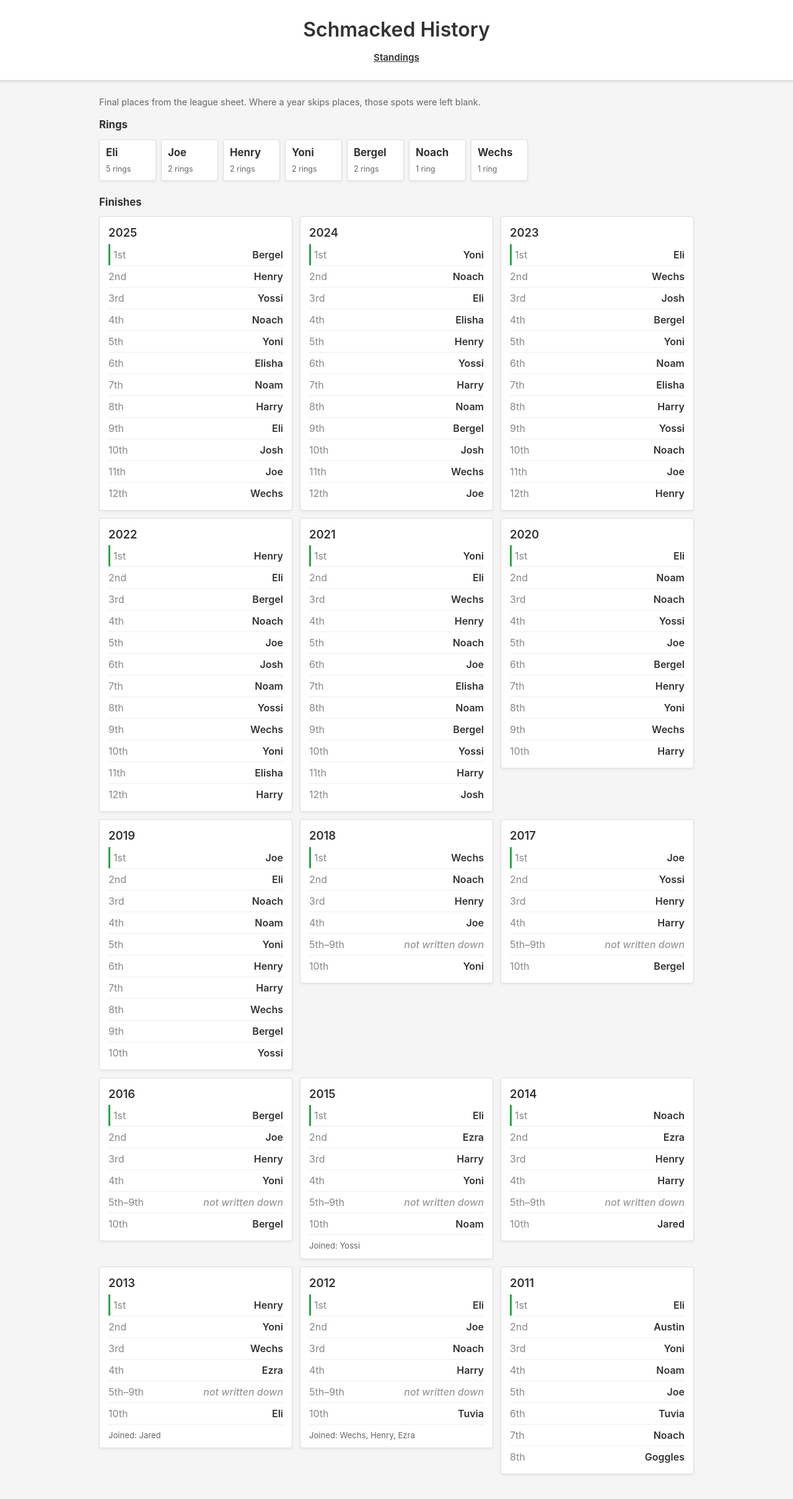
After one commit to ewint814/ESPN_fantasy_football_live_standings, a Flask app: page /history in a window 1280 px wide. The commit adds this page. Shown: the whole page at 62% size. Run offline with Flask 3, Linux system fonts and the light colour scheme.

Commit message:
Add a history page with final places from the league sheet. (#22)
The standings page keeps its two tabs and links to the new page.
Rings are counted from first place. Blank middle places stay blank.

Co-authored-by: Cursor Agent <cursoragent@cursor.com>
Co-authored-by: Eliav Winton <ewint814@users.noreply.github.com>

```diff
--- a/fantasy_tracker_realtime.py
+++ b/fantasy_tracker_realtime.py
@@ -21,6 +21,7 @@ import pytz
 
 # Import local modules
 from config import Config
+from league_history import ring_counts, season_views
 from nfl_utils import NFLSeasonHelper
 from constants import (
     UPDATE_INTERVAL_ACTIVE_GAMES,
@@ -795,6 +796,14 @@ class FantasyTracker:
         def dashboard() -> str:
             return self._render_dashboard()
 
+        @self.app.route('/history')
+        def history() -> str:
+            return render_template(
+                'history.html',
+                rings=ring_counts(),
+                seasons=season_views(),
+            )
+
         @self.app.route('/manifest.webmanifest')
         def manifest() -> Response:
             payload = {
--- /dev/null
+++ b/league_history.py
@@ -0,0 +1,248 @@
+"""Final places from the league sheet.
+
+The sheet is the record of who finished where. ESPN's default final
+rankings do not match this league's losers' bracket, so this page does
+not derive places from ESPN.
+
+2012 through 2018 leave most middle places blank. 2016 lists Bergel in
+1st and in 10th, and that is how the sheet reads. A Harry cell sits in
+the 2011 column with no place next to it, so it is not a finish.
+"""
+
+from dataclasses import dataclass
+
+# Career-table order on the Stats tab. Rings are sorted by count, then this.
+SHEET_ORDER: tuple[str, ...] = (
+    "Eli",
+    "Joe",
+    "Henry",
+    "Yoni",
+    "Bergel",
+    "Noach",
+    "Wechs",
+    "Harry",
+    "Josh",
+    "Elisha",
+    "Noam",
+    "Yossi",
+    "Austin",
+    "Ezra",
+    "Goggles",
+    "Jared",
+    "Tuvia",
+)
+
+
+@dataclass(frozen=True)
+class Season:
+    """One column of the Finishes tab."""
+
+    year: int
+    places: tuple[str | None, ...]
+    joined: tuple[str, ...] = ()
+
+
+@dataclass(frozen=True)
+class PlaceRow:
+    """One line on a season card. A gap covers places the sheet left blank."""
+
+    label: str
+    name: str | None
+    champion: bool
+    gap: bool
+
+
+@dataclass(frozen=True)
+class SeasonView:
+    """A season ready for the history page."""
+
+    year: int
+    rows: tuple[PlaceRow, ...]
+    joined: tuple[str, ...]
+
+
+@dataclass(frozen=True)
+class Ring:
+    """Championships counted from 1st place."""
+
+    name: str
+    count: int
+
+
+# Newest season first. None is a place the sheet left empty.
+SEASONS: tuple[Season, ...] = (
+    Season(
+        2025,
+        (
+            "Bergel",
+            "Henry",
+            "Yossi",
+            "Noach",
+            "Yoni",
+            "Elisha",
+            "Noam",
+            "Harry",
+            "Eli",
+            "Josh",
+            "Joe",
+            "Wechs",
+        ),
+    ),
+    Season(
+        2024,
+        (
+            "Yoni",
+            "Noach",
+            "Eli",
+            "Elisha",
+            "Henry",
+            "Yossi",
+            "Harry",
+            "Noam",
+            "Bergel",
+            "Josh",
+            "Wechs",
+            "Joe",
+        ),
+    ),
+    Season(
+        2023,
+        (
+            "Eli",
+            "Wechs",
+            "Josh",
+            "Bergel",
+            "Yoni",
+            "Noam",
+            "Elisha",
+            "Harry",
+            "Yossi",
+            "Noach",
+            "Joe",
+            "Henry",
+        ),
+    ),
+    Season(
+        2022,
+        (
+            "Henry",
+            "Eli",
+            "Bergel",
+            "Noach",
+            "Joe",
+            "Josh",
+            "Noam",
+            "Yossi",
+            "Wechs",
+            "Yoni",
+            "Elisha",
+            "Harry",
+        ),
+    ),
+    Season(
+        2021,
+        (
+            "Yoni",
+            "Eli",
+            "Wechs",
+            "Henry",
+            "Noach",
+            "Joe",
+            "Elisha",
+            "Noam",
+            "Bergel",
+            "Yossi",
+            "Harry",
+            "Josh",
+        ),
+    ),
+    Season(
+        2020, ("Eli", "Noam", "Noach", "Yossi", "Joe", "Bergel", "Henry", "Yoni", "Wechs", "Harry")
+    ),
+    Season(
+        2019, ("Joe", "Eli", "Noach", "Noam", "Yoni", "Henry", "Harry", "Wechs", "Bergel", "Yossi")
+    ),
+    Season(2018, ("Wechs", "Noach", "Henry", "Joe", None, None, None, None, None, "Yoni")),
+    Season(2017, ("Joe", "Yossi", "Henry", "Harry", None, None, None, None, None, "Bergel")),
+    Season(2016, ("Bergel", "Joe", "Henry", "Yoni", None, None, None, None, None, "Bergel")),
+    Season(
+        2015, ("Eli", "Ezra", "Harry", "Yoni", None, None, None, None, None, "Noam"), ("Yossi",)
+    ),
+    Season(2014, ("Noach", "Ezra", "Henry", "Harry", None, None, None, None, None, "Jared")),
+    Season(
+        2013, ("Henry", "Yoni", "Wechs", "Ezra", None, None, None, None, None, "Eli"), ("Jared",)
+    ),
+    Season(
+        2012,
+        ("Eli", "Joe", "Noach", "Harry", None, None, None, None, None, "Tuvia"),
+        ("Wechs", "Henry", "Ezra"),
+    ),
+    Season(2011, ("Eli", "Austin", "Yoni", "Noam", "Joe", "Tuvia", "Noach", "Goggles")),
+)
+
+
+def ordinal(place: int) -> str:
+    """1st, 2nd, 3rd, 4th."""
+    if 10 <= place % 100 <= 20:
+        suffix = "th"
+    else:
+        suffix = {1: "st", 2: "nd", 3: "rd"}.get(place % 10, "th")
+    return f"{place}{suffix}"
+
+
+def _rows(places: tuple[str | None, ...]) -> tuple[PlaceRow, ...]:
+    """Collapse a run of blank places into one line. Drop blank places after the last name."""
+    rows: list[PlaceRow] = []
+    index = 0
+    last = len(places)
+    while index < last:
+        if places[index] is not None:
+            place = index + 1
+            rows.append(PlaceRow(ordinal(place), places[index], place == 1, False))
+            index += 1
+            continue
+        end = index
+        while end < last and places[end] is None:
+            end += 1
+        if end == last:
+            break
+        start_place = index + 1
+        end_place = end
+        if start_place == end_place:
+            label = ordinal(start_place)
+        else:
+            label = f"{ordinal(start_place)}–{ordinal(end_place)}"
+        rows.append(PlaceRow(label, None, False, True))
+        index = end
+    return tuple(rows)
+
+
+def season_views() -> tuple[SeasonView, ...]:
+    """Season cards, newest first."""
+    return tuple(SeasonView(season.year, _rows(season.places), season.joined) for season in SEASONS)
+
+
+def ring_counts() -> tuple[Ring, ...]:
+    """Championships, most rings first, then the sheet's career order."""
+    counts: dict[str, int] = {}
+    for season in SEASONS:
+        champion = season.places[0] if season.places else None
+        if champion:
+            counts[champion] = counts.get(champion, 0) + 1
+
+    def sort_key(name: str) -> tuple[int, int]:
+        try:
+            sheet_index = SHEET_ORDER.index(name)
+        except ValueError:
+            sheet_index = len(SHEET_ORDER)
+        return (-counts[name], sheet_index)
+
+    return tuple(Ring(name, counts[name]) for name in sorted(counts, key=sort_key))
+
+
+def champion(year: int) -> str | None:
+    """1st place for a season, or None when that year is not on the sheet."""
+    for season in SEASONS:
+        if season.year == year and season.places:
+            return season.places[0]
+    return None
--- /dev/null
+++ b/templates/history.html
@@ -0,0 +1,199 @@
+<!DOCTYPE html>
+<html lang="en">
+<head>
+    <meta charset="UTF-8">
+    <meta name="viewport" content="width=device-width, initial-scale=1.0">
+    <meta name="apple-mobile-web-app-capable" content="yes">
+    <meta name="apple-mobile-web-app-title" content="Schmacked">
+    <meta name="theme-color" content="#333333">
+    <title>Schmacked History</title>
+    <style>
+        * { margin: 0; padding: 0; box-sizing: border-box; }
+
+        body {
+            font-family: -apple-system, BlinkMacSystemFont, 'Segoe UI', system-ui, sans-serif;
+            background: #f5f5f5;
+            min-height: 100vh;
+            color: #333;
+            line-height: 1.5;
+        }
+
+        .header {
+            background: white;
+            border-bottom: 1px solid #ddd;
+            padding: 24px 20px;
+            text-align: center;
+            box-shadow: 0 2px 4px rgba(0, 0, 0, 0.1);
+            position: sticky;
+            top: 0;
+            z-index: 100;
+        }
+
+        .header h1 {
+            font-size: 2em;
+            font-weight: 600;
+            color: #333;
+            margin-bottom: 8px;
+        }
+
+        .page-link {
+            color: #333;
+            font-weight: 600;
+            font-size: 0.95em;
+        }
+
+        .container {
+            max-width: 1000px;
+            margin: 0 auto;
+            padding: 24px 20px 40px;
+        }
+
+        .note {
+            color: #666;
+            font-size: 0.9em;
+            margin-bottom: 14px;
+        }
+
+        h2 {
+            font-size: 1.05em;
+            margin: 4px 0 10px;
+        }
+
+        .rings {
+            display: flex;
+            flex-wrap: wrap;
+            gap: 8px;
+            margin-bottom: 22px;
+        }
+
+        .ring {
+            background: white;
+            border: 1px solid #ddd;
+            border-radius: 4px;
+            padding: 8px 10px;
+            min-width: 92px;
+            box-shadow: 0 2px 4px rgba(0, 0, 0, 0.06);
+        }
+
+        .ring b {
+            display: block;
+            font-size: 1.05em;
+            white-space: nowrap;
+        }
+
+        .ring span {
+            color: #666;
+            font-size: 0.78em;
+        }
+
+        .seasons {
+            display: grid;
+            grid-template-columns: repeat(auto-fill, minmax(240px, 1fr));
+            gap: 12px;
+            align-items: start;
+        }
+
+        .season {
+            background: white;
+            border: 1px solid #ddd;
+            border-radius: 4px;
+            box-shadow: 0 2px 4px rgba(0, 0, 0, 0.06);
+            padding: 12px 14px 10px;
+            scroll-margin-top: 120px;
+        }
+
+        .season h3 {
+            font-size: 1.15em;
+            font-weight: 600;
+            margin-bottom: 4px;
+        }
+
+        .place-row {
+            display: flex;
+            justify-content: space-between;
+            align-items: baseline;
+            gap: 12px;
+            padding: 5px 0;
+            border-bottom: 1px solid #eee;
+        }
+
+        .place-row:last-child {
+            border-bottom: none;
+        }
+
+        .place {
+            color: #888;
+            white-space: nowrap;
+            flex: 0 0 auto;
+        }
+
+        .name {
+            font-weight: 600;
+            white-space: nowrap;
+            text-align: right;
+        }
+
+        .place-row.champ {
+            box-shadow: inset 3px 0 0 #28a745;
+            padding-left: 8px;
+        }
+
+        .place-row.gap .name {
+            color: #999;
+            font-weight: 500;
+            font-style: italic;
+        }
+
+        .joined {
+            margin-top: 8px;
+            color: #666;
+            font-size: 0.82em;
+        }
+
+        @media (max-width: 768px) {
+            .header { padding: 16px 12px; }
+            .header h1 { font-size: 1.35em; }
+            .container { padding: 12px 12px 28px; }
+            .seasons { grid-template-columns: 1fr; }
+        }
+    </style>
+</head>
+<body>
+    <div class="header">
+        <h1>Schmacked History</h1>
+        <a class="page-link" href="/">Standings</a>
+    </div>
+
+    <div class="container">
+        <p class="note">Final places from the league sheet. Where a year skips places, those spots were left blank.</p>
+
+        <h2>Rings</h2>
+        <div class="rings">
+            {% for ring in rings %}
+            <div class="ring">
+                <b>{{ ring.name }}</b>
+                <span>{{ ring.count }} ring{% if ring.count != 1 %}s{% endif %}</span>
+            </div>
+            {% endfor %}
+        </div>
+
+        <h2>Finishes</h2>
+        <div class="seasons">
+            {% for season in seasons %}
+            <article class="season" id="season-{{ season.year }}">
+                <h3>{{ season.year }}</h3>
+                {% for row in season.rows %}
+                <div class="place-row{% if row.champion %} champ{% endif %}{% if row.gap %} gap{% endif %}">
+                    <span class="place">{{ row.label }}</span>
+                    <span class="name">{{ row.name if row.name else "not written down" }}</span>
+                </div>
+                {% endfor %}
+                {% if season.joined %}
+                <p class="joined">Joined: {{ season.joined | join(", ") }}</p>
+                {% endif %}
+            </article>
+            {% endfor %}
+        </div>
+    </div>
+</body>
+</html>
```
Also changed, not shown: templates/dashboard.html (+9 -0 lines), tests/test_app.py (+51 -0 lines).
